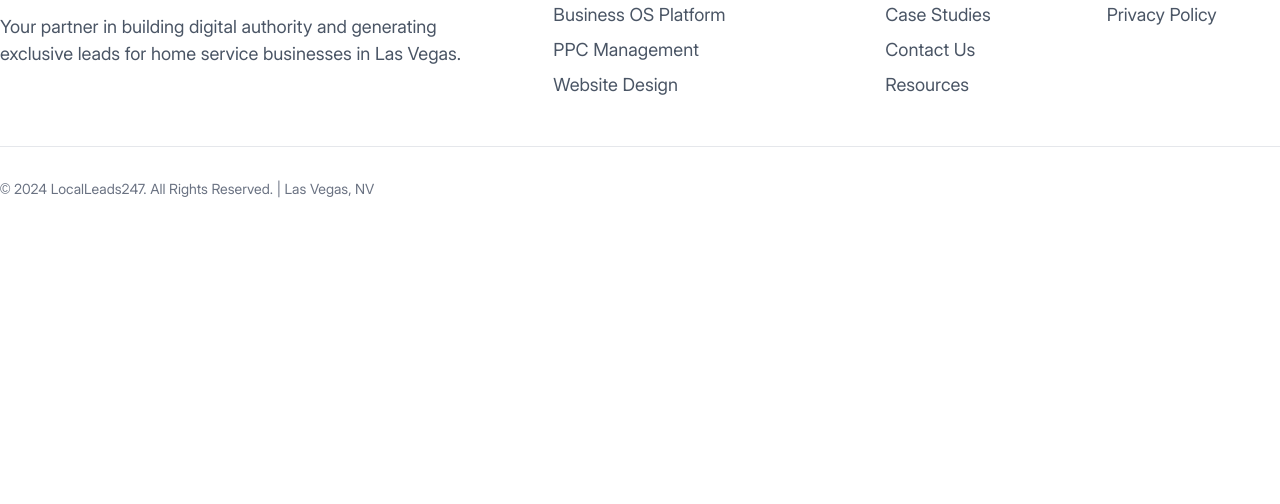
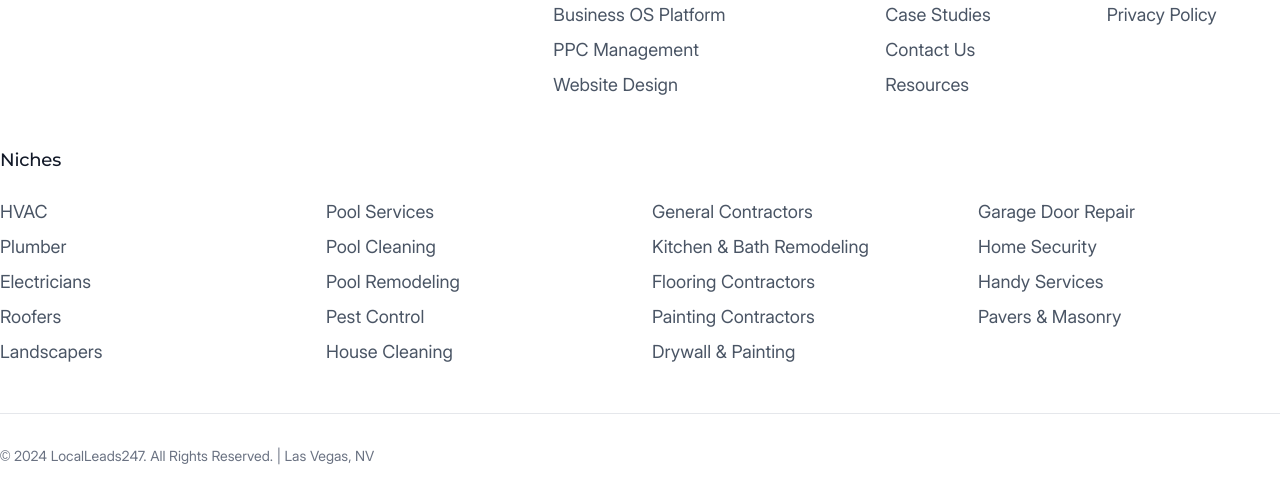
Before and after one commit to akashhyap/localleads247-site, an Astro site: page / in a window 1280 px wide. Shown: the part 4411-4915 px from the top of the page. Before the commit the page ends 4674 px from the top, so only its background shows below. Built offline with nearby package versions, Linux system fonts and the light colour scheme; Astro itself is replaced by a stand-in of ours.

Commit message:
update footer

```diff
--- a/src/components/Footer.astro
+++ b/src/components/Footer.astro
@@ -12,8 +12,7 @@ import logoImage from '../assets/images/local-leads-247-logo.svg';
                         <Image src={logoImage} alt="LocalLeads247 Logo" width={250} height={50} loading="eager" />
                     </a>
                 </div>
-                <p class="text-gray-600 mb-4">Your partner in building digital authority and generating exclusive leads for home service businesses in Las Vegas.</p>
-            </div>
+                        </div>
 
             <!-- 2nd column - Core Services -->
             <div class="lg:col-span-3">
@@ -47,6 +46,55 @@ import logoImage from '../assets/images/local-leads-247-logo.svg';
             </div>
         </div>
 
+        <!-- Niches row -->
+        <div class="mb-12">
+            <h3 class="font-medium text-lg text-dark mb-6">Niches</h3>
+            <div class="grid grid-cols-1 sm:grid-cols-2 lg:grid-cols-4 gap-6">
+                <!-- Column 1 -->
+                <div>
+                    <ul class="space-y-2">
+                        <li><a href="/niches/hvac/" class="text-gray-600 hover:text-primary transition-colors">HVAC</a></li>
+                        <li><a href="/niches/plumber/" class="text-gray-600 hover:text-primary transition-colors">Plumber</a></li>
+                        <li><a href="/niches/electricians/" class="text-gray-600 hover:text-primary transition-colors">Electricians</a></li>
+                        <li><a href="/niches/roofers/" class="text-gray-600 hover:text-primary transition-colors">Roofers</a></li>
+                        <li><a href="/niches/landscapers/" class="text-gray-600 hover:text-primary transition-colors">Landscapers</a></li>
+                    </ul>
+                </div>
+
+                <!-- Column 2 -->
+                <div>
+                    <ul class="space-y-2">
+                        <li><a href="/niches/pool-services/" class="text-gray-600 hover:text-primary transition-colors">Pool Services</a></li>
+                        <li><a href="/niches/pool-cleaning/" class="text-gray-600 hover:text-primary transition-colors">Pool Cleaning</a></li>
+                        <li><a href="/niches/pool-remodeling/" class="text-gray-600 hover:text-primary transition-colors">Pool Remodeling</a></li>
+                        <li><a href="/niches/pest-control/" class="text-gray-600 hover:text-primary transition-colors">Pest Control</a></li>
+                        <li><a href="/niches/house-cleaning/" class="text-gray-600 hover:text-primary transition-colors">House Cleaning</a></li>
+                    </ul>
+                </div>
+
+                <!-- Column 3 -->
+                <div>
+                    <ul class="space-y-2">
+                        <li><a href="/niches/general-contractors/" class="text-gray-600 hover:text-primary transition-colors">General Contractors</a></li>
+                        <li><a href="/niches/kitchen-bath-remodeling/" class="text-gray-600 hover:text-primary transition-colors">Kitchen & Bath Remodeling</a></li>
+                        <li><a href="/niches/flooring-contractors/" class="text-gray-600 hover:text-primary transition-colors">Flooring Contractors</a></li>
+                        <li><a href="/niches/painting-contractors/" class="text-gray-600 hover:text-primary transition-colors">Painting Contractors</a></li>
+                        <li><a href="/niches/drywall-painting-contractors/" class="text-gray-600 hover:text-primary transition-colors">Drywall & Painting</a></li>
+                    </ul>
+                </div>
+
+                <!-- Column 4 -->
+                <div>
+                    <ul class="space-y-2">
+                        <li><a href="/niches/garage-door-repair/" class="text-gray-600 hover:text-primary transition-colors">Garage Door Repair</a></li>
+                        <li><a href="/niches/home-security/" class="text-gray-600 hover:text-primary transition-colors">Home Security</a></li>
+                        <li><a href="/niches/handy-services/" class="text-gray-600 hover:text-primary transition-colors">Handy Services</a></li>
+                        <li><a href="/niches/pavers-masonry/" class="text-gray-600 hover:text-primary transition-colors">Pavers & Masonry</a></li>
+                    </ul>
+                </div>
+            </div>
+        </div>
+
         <!-- Copyright row -->
         <div class="pt-8 border-t border-gray-200 text-center sm:text-left">
             <p class="text-gray-500 text-sm">&copy; 2024 LocalLeads247. All Rights Reserved. | Las Vegas, NV</p>
```
